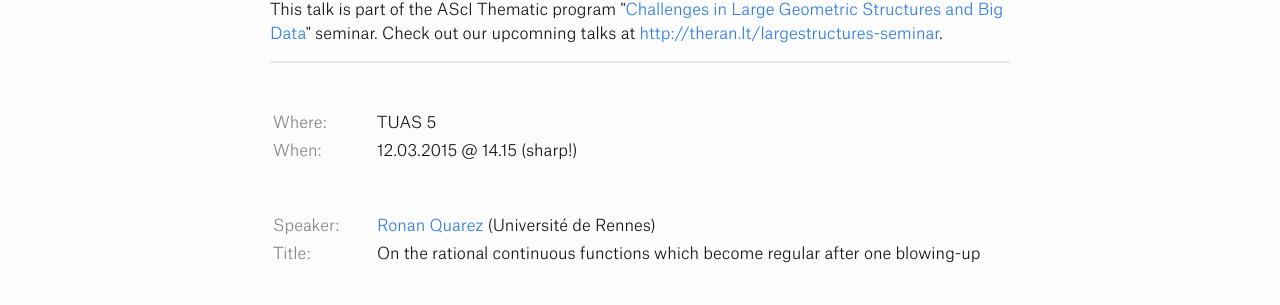
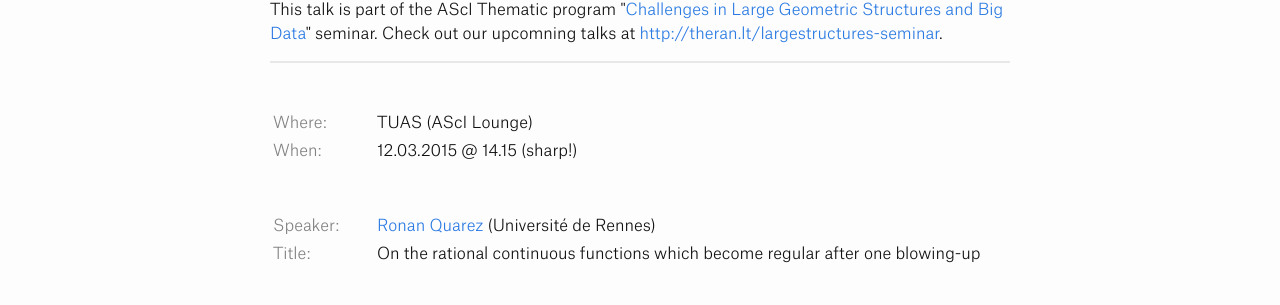
Before and after one commit to theran/theran.github.io, a Jekyll site: the page built from _seminartalks/2015-03-12-quarez.md, in a window 1280 px wide. Shown: the part 169-474 px from the top of the page. Built offline with Jekyll 4.4.1, drawn with Linux system fonts in a browser that asks for light colours.

Commit message:
Update 2015-03-12-quarez.md

```diff
--- a/_seminartalks/2015-03-12-quarez.md
+++ b/_seminartalks/2015-03-12-quarez.md
@@ -7,7 +7,7 @@ speakerurl: http://perso.univ-rennes1.fr/ronan.quarez/
 talktitle:  On the rational continuous functions which become regular after one blowing-up
 talkdate: 12.03.2015
 talktime: 14.15 (sharp!)
-talkplace: TUAS 5
+talkplace: TUAS (AScI Lounge)
 title: "Large Structures Seminar - Ronan Quarez"
 ---
 We will study the rational functions of the plane which are continuous and which become regular after one blowing-up. These functions defined a sub-ring of the ring of the so-called regulous functions introduced by Kucharz for their applications to some topological problems. We will focus on the algebraic properties of this ring of regulous functions which becomes regular after one blowing up, and we will state in particular a real Nullstellenstaz and a Positivestellensatz.
```
